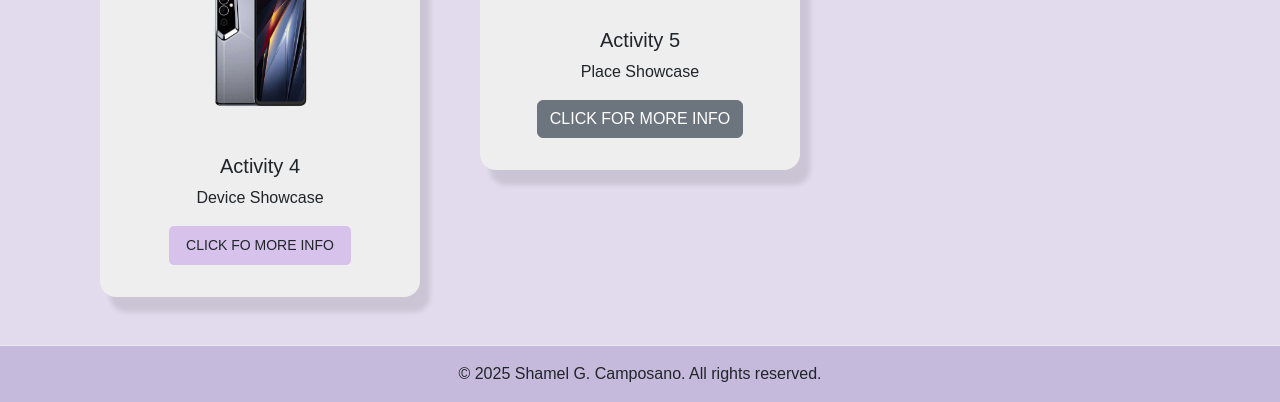
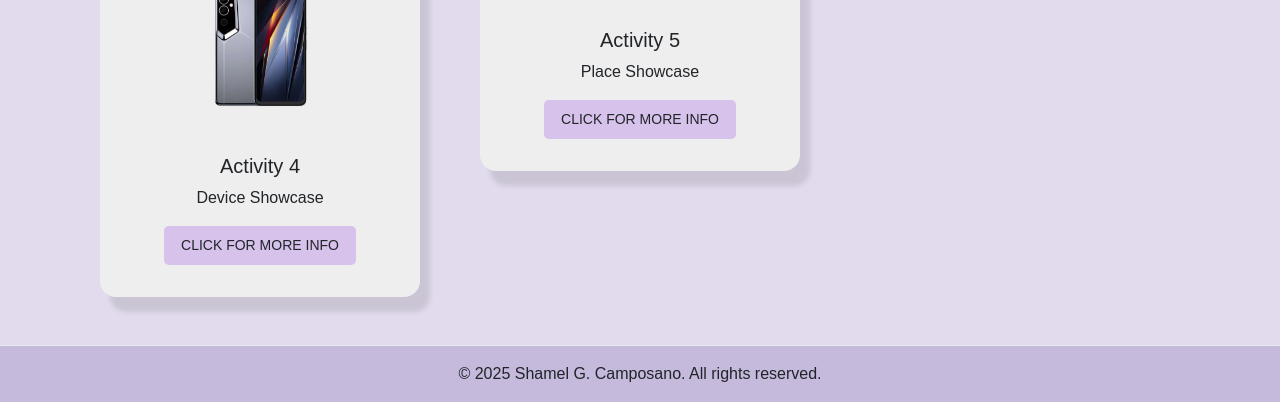
Before and after one commit to sgcamposano/sgcamposano.github.io, a plain HTML site: page index.html in a window 1280 px wide. Shown: the part 773-1175 px from the top of the page. Drawn offline with nearby package versions, Linux system fonts and the light colour scheme.

Commit message:
Update index.html

```diff
--- a/index.html
+++ b/index.html
@@ -169,7 +169,7 @@
             <div class="card-body">
               <h5 class="card-title">Activity 4</h5>
               <p class="card-text">Device Showcase</p>
-              <a href="A04/index.html" class="btn btn-custom">CLICK FO MORE INFO</a>
+              <a href="A04/index.html" class="btn btn-custom">CLICK FOR MORE INFO</a>
             </div>
           </div>
         </div>
@@ -179,7 +179,7 @@
             <div class="card-body">
               <h5 class="card-title">Activity 5</h5>
               <p class="card-text">Place Showcase</p>
-              <a href="#" class="btn btn-secondary">CLICK FOR MORE INFO</a>
+              <a href="#" class="btn btn-custom">CLICK FOR MORE INFO</a>
             </div>
           </div>
         </div>
```
